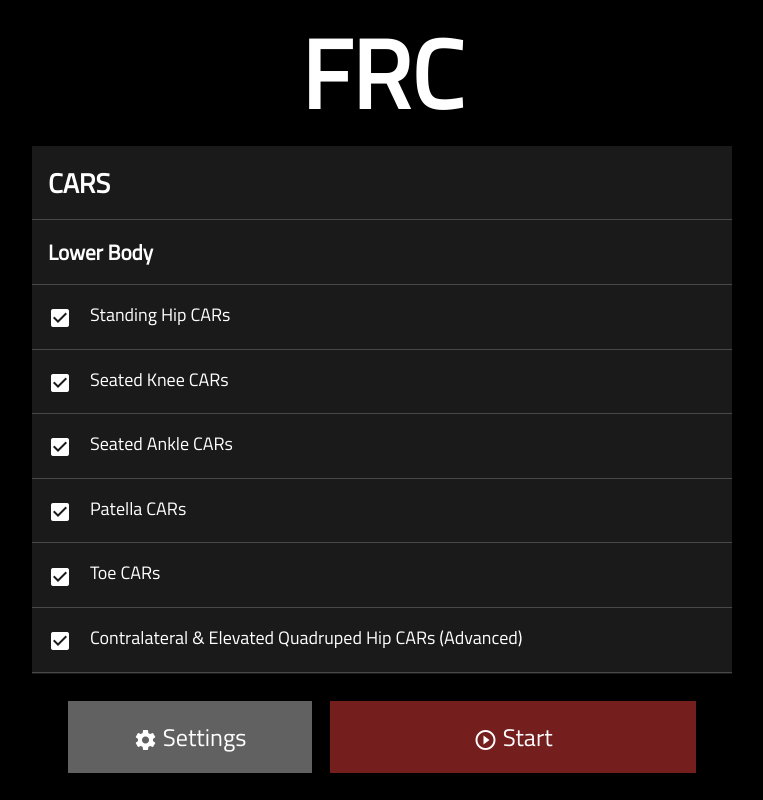
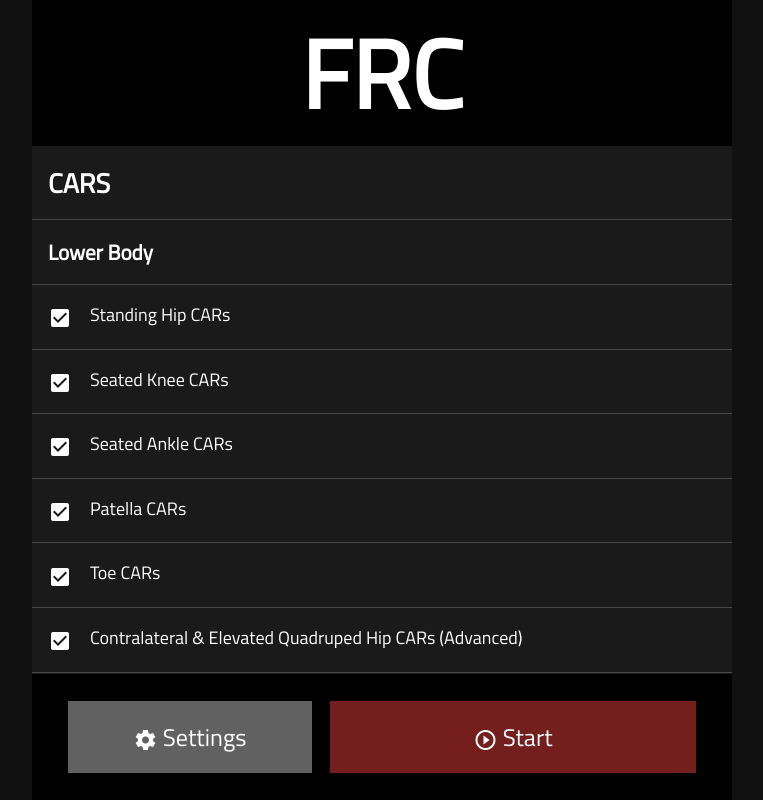
Before and after one commit to mattmazzola/frc, a React (Create React App) app: page / in a window 1280 px wide. Shown: the whole page, without its empty margins (258-1021 px from the left). Built offline with nearby package versions, Linux system fonts and the light colour scheme; what react-redux-typescript would draw is missing.

Commit message:
Fixup styling

```diff
--- a/src/components/Movement.css
+++ b/src/components/Movement.css
@@ -1,5 +1,5 @@
 .movement {
-
+    cursor: pointer;
 }
 .movement_icon {
     vertical-align: sub;
--- a/src/index.css
+++ b/src/index.css
@@ -10,7 +10,7 @@ body {
   margin: 0;
   padding: 0;
   font-family: 'Titillium Web', sans-serif;
-  background: black;
+  background: #111;
   color: white;
   font-size: 18px;
   height: 100%;
--- a/src/routes/App.css
+++ b/src/routes/App.css
@@ -2,6 +2,7 @@
   display: grid;
   grid-template-rows: min-content 1fr min-content;
   grid-column: 2;
+  background: black;
 }
 
 .frc_header {
```
